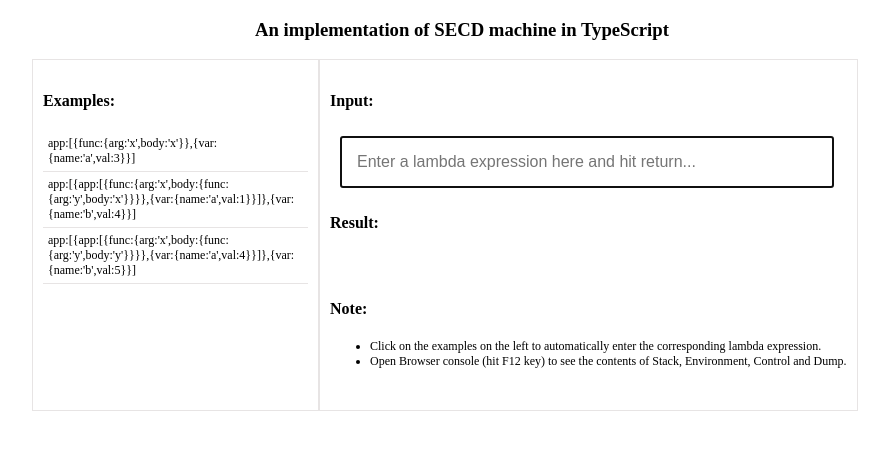
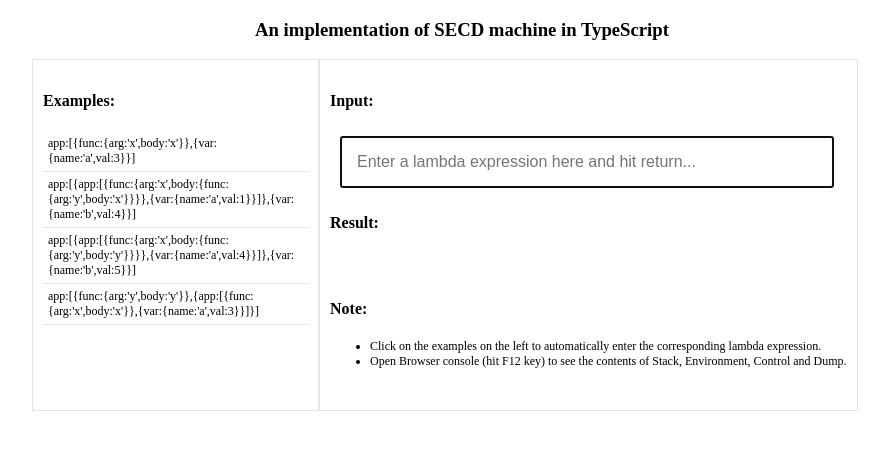
Before and after one commit to yapatta/SECD-TypeScript, a plain HTML site: page index.html in a window 1280 px wide. Shown: the whole page, without its empty margins (178-1067 px from the left). Drawn offline with Linux system fonts and the light colour scheme.

Commit message:
add examples

```diff
--- a/index.html
+++ b/index.html
@@ -15,6 +15,9 @@
         >
         <span
           >app:[{app:[{func:{arg:'x',body:{func:{arg:'y',body:'y'}}}},{var:{name:'a',val:4}}]},{var:{name:'b',val:5}}]</span
+        >
+        <span
+          >app:[{func:{arg:'y',body:'y'}},{app:[{func:{arg:'x',body:'x'}},{var:{name:'a',val:3}}]}]</span
         >
       </div>
       <div id="divMain">
```
Also changed, not shown: 1 other file.
